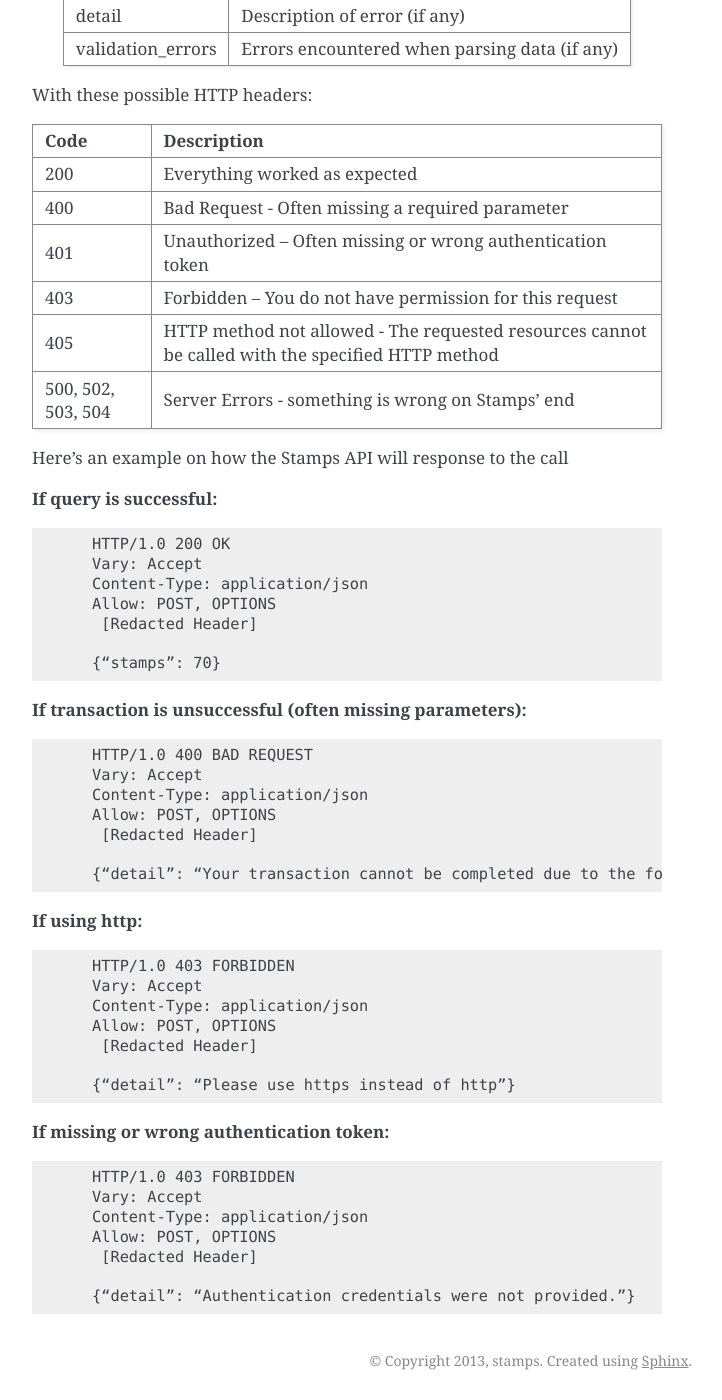
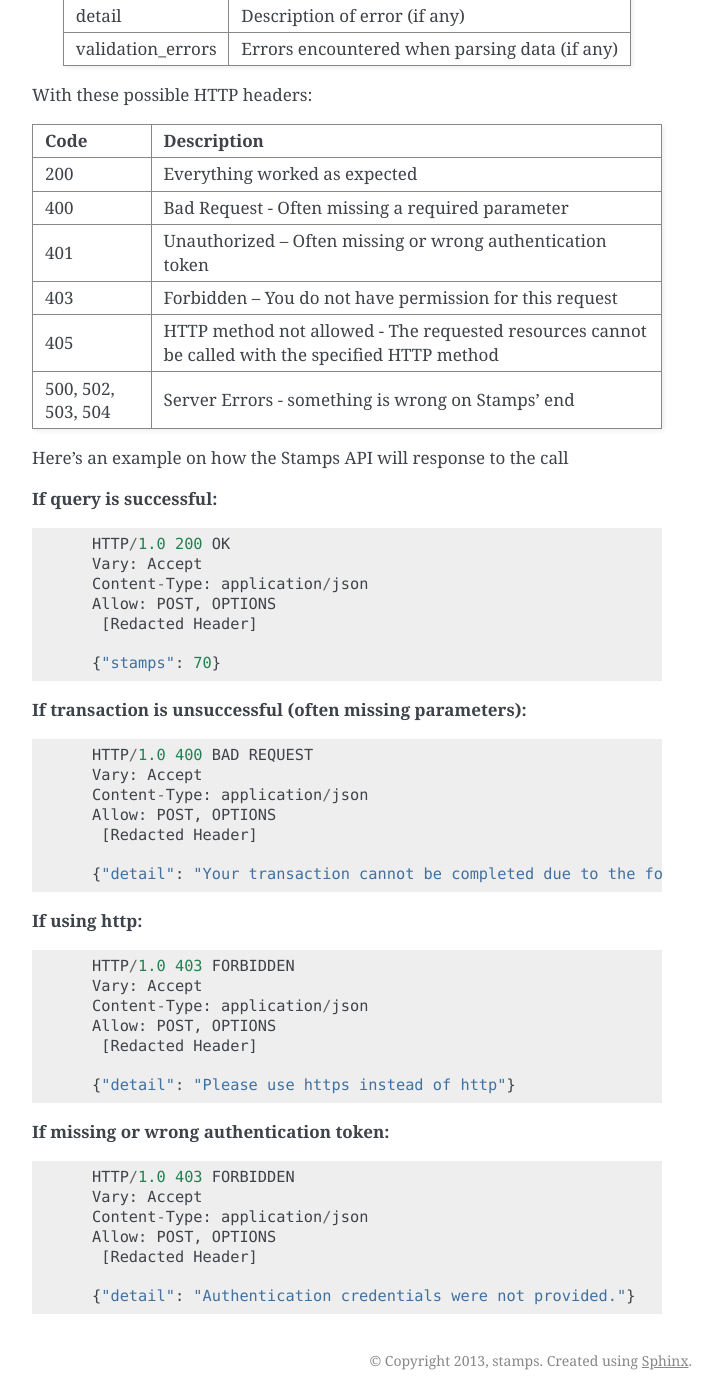
Before and after one commit to ui/stamps-api-docs, a Sphinx documentation site: the page built from source/user_api.rst, in a window 1280 px wide and 1400 px high, scrolled down 975 px. Shown: the whole window, without its empty margins (418-1140 px from the left). Built offline with Sphinx 7.4.7, drawn with Linux system fonts in a browser that asks for light colours; some of the changed text lies outside the part shown.

Commit message:
Replaced smart quotes with regular ones.

```diff
--- a/source/index.rst
+++ b/source/index.rst
@@ -1,5 +1,7 @@
+
 Welcome to Stamps Transaction API's documentation!
-======================================================
+==================================================
+
 Last updated: 26 March 2013
 
 Stamps’ transaction API is built on HTTP and allows third party systems to easily initiate a transaction. Our API are:
@@ -9,6 +11,7 @@ Stamps’ transaction API is built on HTTP and allows third party systems to eas
 
 Contents
 ======================================================
+
 .. toctree::
    :maxdepth: 2
 
--- a/source/user_api.rst
+++ b/source/user_api.rst
@@ -17,22 +17,22 @@ A. Request
     Parameter   Required    Description
     =========== =========== =========================
     token       Yes         Authentication string
-    user_email  Yes         A string indicating user’s
+    user_email  Yes         A string indicating user's
                             email address to be queried
     =========== =========== =========================
 
-    Here’s an example of how the API call might look like in JSON format::
+    Here's an example of how the API call might look like in JSON format::
 
         {
-            "token": “aaaabbbbccccddddeeeefffff”,
-            "user_email": “Customer@stamps.co.id”,
+            "token": "aaaabbbbccccddddeeeefffff",
+            "user_email": "Customer@stamps.co.id",
         }
 
     Example of API call request using cURL
 
 .. code-block :: bash
 
-    $ curl –X POST –H “Content-Type: application/json” –d ‘{ “token”: “aaabbbcccdddeeefff”, “user_email”: “Customer@stamps.co.id”}’ https://stamps.co.id/api/users/add
+    $ curl –X POST –H "Content-Type: application/json" –d '{ "token": "aaabbbcccdddeeefff", "user_email": "Customer@stamps.co.id"}' https://stamps.co.id/api/users/add
 
 B. Response
 -----------------------------
@@ -63,10 +63,10 @@ B. Response
     405                 HTTP method not allowed - The
                         requested resources cannot be called with the specified HTTP method
     500, 502, 503, 504  Server Errors - something is
-                        wrong on Stamps’ end
+                        wrong on Stamps' end
     =================== ==============================
 
-    Here’s an example on how the Stamps API will response to the call
+    Here's an example on how the Stamps API will response to the call
 
     **If query is successful:** ::
 
@@ -76,7 +76,7 @@ B. Response
         Allow: POST, OPTIONS
          [Redacted Header]
 
-        {“stamps”: 70}
+        {"stamps": 70}
 
     **If transaction is unsuccessful (often missing parameters):** ::
 
@@ -86,7 +86,7 @@ B. Response
         Allow: POST, OPTIONS
          [Redacted Header]
 
-        {“detail”: “Your transaction cannot be completed due to the following error(s)”, “errors”: [{“reward”: “This field is required”}]}
+        {"detail": "Your transaction cannot be completed due to the following error(s)", "errors": [{"reward": "This field is required"}]}
 
     **If using http:** ::
 
@@ -96,7 +96,7 @@ B. Response
         Allow: POST, OPTIONS
          [Redacted Header]
 
-        {“detail”: “Please use https instead of http”}
+        {"detail": "Please use https instead of http"}
 
 
     **If missing or wrong authentication token:** ::
@@ -107,4 +107,4 @@ B. Response
         Allow: POST, OPTIONS
          [Redacted Header]
 
-        {“detail”: “Authentication credentials were not provided.”}
+        {"detail": "Authentication credentials were not provided."}
```
